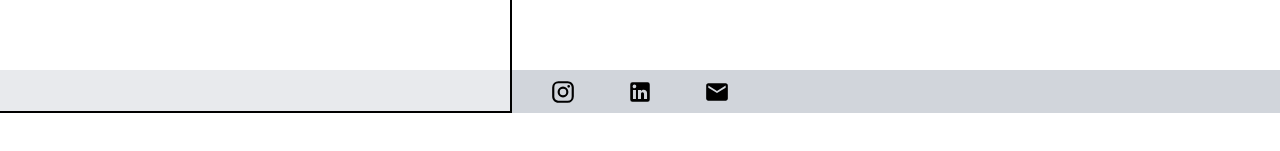
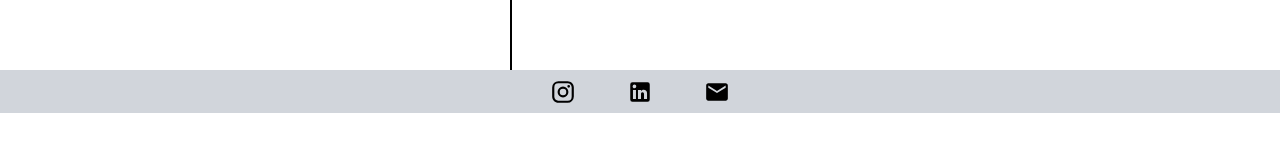
Before and after one commit to mferdinandr/CVMaker, a React (Vite) app: page / in a window 1280 px wide. Shown: the part 687-838 px from the top of the page. Built offline with nearby package versions, Linux system fonts and the light colour scheme.

Commit message:
style: responsive

```diff
--- a/src/components/Fragments/Footer/Index.tsx
+++ b/src/components/Fragments/Footer/Index.tsx
@@ -16,7 +16,7 @@ const SocialMediaFooter = ({ children, link }) => {
 
 const Footer = () => {
   return (
-    <div className="fixed bottom-0 w-full bg-gray-300 text-center py-2">
+    <div className="fixed bottom-0 w-full bg-gray-300 text-center py-2 z-50">
       <SocialMediaFooter link={'https://instagram.com/m.ferdinram'}>
         <InstagramIcon sx={{ fontSize: 26 }} />
       </SocialMediaFooter>
```
